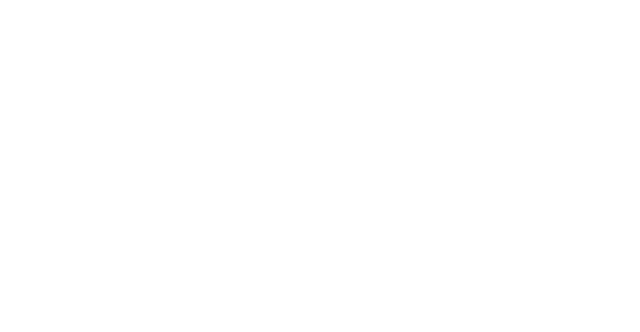
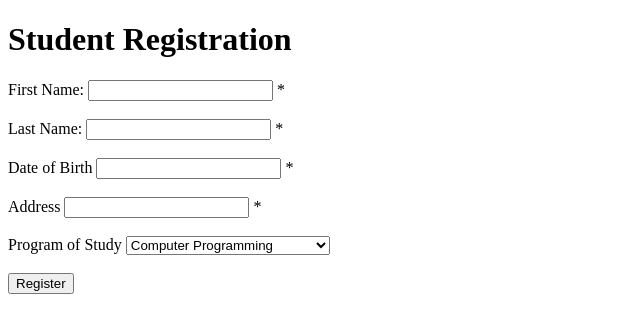
Before and after one commit to Bisig1892/Student-Regristration, a plain HTML site: page index.html in a window 1280 px wide. Shown: the whole page, without its empty margins (0-640 px from the left). Drawn offline with Linux system fonts and the light colour scheme.

Commit message:
Added registraion form to html

```diff
--- a/index.html
+++ b/index.html
@@ -7,6 +7,35 @@
     <title>Student Registration</title>
 </head>
 <body>
+    <h1>Student Registration</h1>
 
+    <label for="firstName">First Name:</label>
+    <input type="text" name="firstName" id="firstName">
+    <span>*</span>
+    <br><br>
+
+    <label for="lastName">Last Name:</label>
+    <input type="text" name="lastName" id="lastName">
+    <span>*</span>
+    <br><br>
+
+    <label for="dob">Date of Birth</label>
+    <input type="text" name="dob" id="dob">
+    <span>*</span>
+    <br><br>
+
+    <label for="address">Address</label>
+    <input type="text" name="address" id="address">
+    <span>*</span>
+    <br><br>
+
+    <label for="program">Program of Study</label>
+    <select>
+        <option value="CPW">Computer Programming</option>
+        <option value="DED">Digital Entertainment &amp; Design</option>
+    </select>
+    <br><br>
+
+    <button type="button">Register</button>
 </body>
 </html>
```
